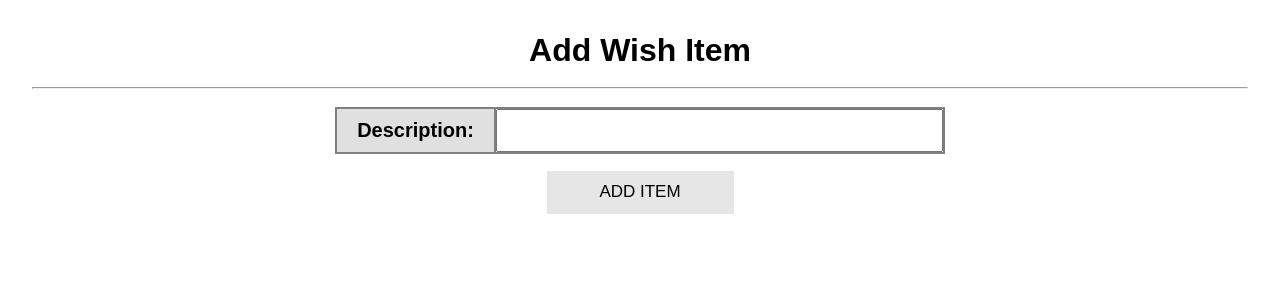
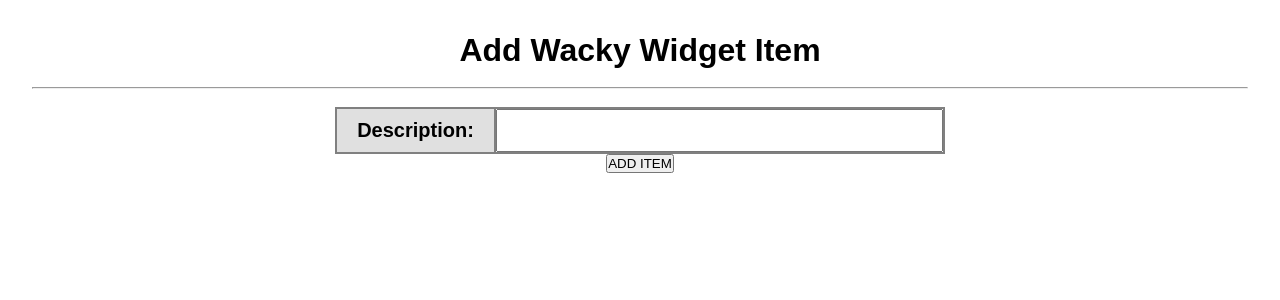
Before and after one commit to TaylorDarneille/Wacky_Widget, a Django app: page /add/ in a window 1280 px wide. Shown: the top 300 px of the page. Run offline with Django 3.2, Linux system fonts and the light colour scheme.

Commit message:
refactoring

```diff
--- a/main_app/templates/main_app/item_form.html
+++ b/main_app/templates/main_app/item_form.html
@@ -6,7 +6,7 @@
 <head>
   <meta charset="UTF-8">
   <meta name="viewport" content="width=device-width, initial-scale=1.0">
-  <title>Wish List</title>
+  <title>Wacky Widgets</title>
 
   <!-- CSS -->
   <link type="text/css" rel="stylesheet" href="{% static 'css/style.css' %}" type="text/css">
@@ -96,7 +96,7 @@
 
 <body>
 
-  <h1>Add Wish Item</h1>
+  <h1>Add Wacky Widget Item</h1>
 
   <br>
   <hr>
@@ -107,7 +107,7 @@
     <table>
       {{ form.as_table }}
     </table>
-    <input type="submit" value="ADD ITEM" class='AddWish'>
+    <input type="submit" value="ADD ITEM" class='AddWidget'>
   </form>
 
 </body>
--- a/manage.py
+++ b/manage.py
@@ -5,7 +5,7 @@ import sys
 
 
 def main():
-    os.environ.setdefault('DJANGO_SETTINGS_MODULE', 'wish__list.settings')
+    os.environ.setdefault('DJANGO_SETTINGS_MODULE', 'wackywidgets.settings')
     try:
         from django.core.management import execute_from_command_line
     except ImportError as exc:
--- a/wish__list/asgi.py
+++ b/wackywidgets/asgi.py
@@ -1,5 +1,5 @@
 """
-ASGI config for wish__list project.
+ASGI config for wackywidgets project.
 
 It exposes the ASGI callable as a module-level variable named ``application``.
 
@@ -11,6 +11,6 @@ import os
 
 from django.core.asgi import get_asgi_application
 
-os.environ.setdefault('DJANGO_SETTINGS_MODULE', 'wish__list.settings')
+os.environ.setdefault('DJANGO_SETTINGS_MODULE', 'wackywidgets.settings')
 
 application = get_asgi_application()
--- a/wish__list/urls.py
+++ b/wackywidgets/urls.py
@@ -1,4 +1,4 @@
-"""wish__list URL Configuration
+"""wackywidgets URL Configuration
 
 The `urlpatterns` list routes URLs to views. For more information please see:
     https://docs.djangoproject.com/en/3.0/topics/http/urls/
--- a/wish__list/wsgi.py
+++ b/wackywidgets/wsgi.py
@@ -1,5 +1,5 @@
 """
-WSGI config for wish__list project.
+WSGI config for wackywidgets project.
 
 It exposes the WSGI callable as a module-level variable named ``application``.
 
@@ -11,6 +11,6 @@ import os
 
 from django.core.wsgi import get_wsgi_application
 
-os.environ.setdefault('DJANGO_SETTINGS_MODULE', 'wish__list.settings')
+os.environ.setdefault('DJANGO_SETTINGS_MODULE', 'wackywidgets.settings')
 
 application = get_wsgi_application()
```
Also changed, not shown: main_app/templates/index.html (+4 -4 lines), wackywidgets/settings.py (renamed from wish__list/settings.py, +4 -4 lines), README.md, main_app/models.py (line endings or trailing spaces), wackywidgets/__init__.py (added).
